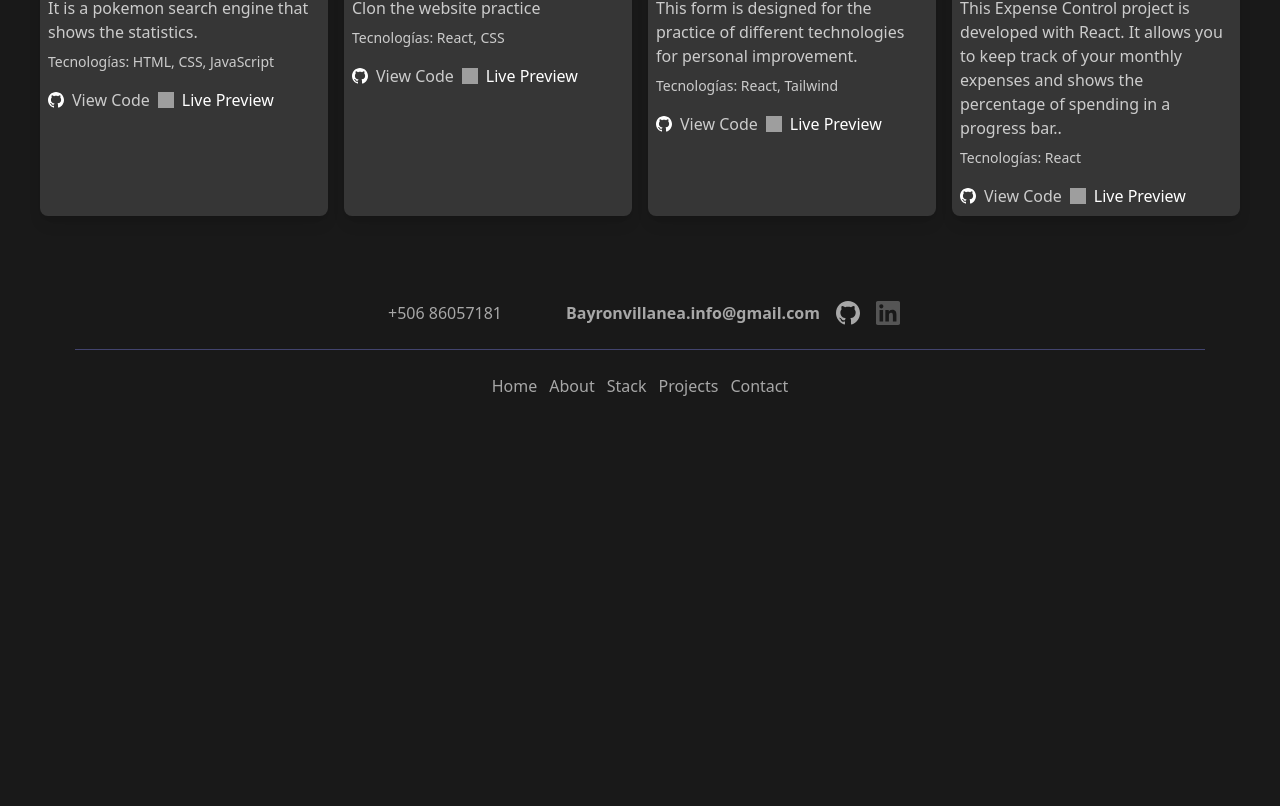
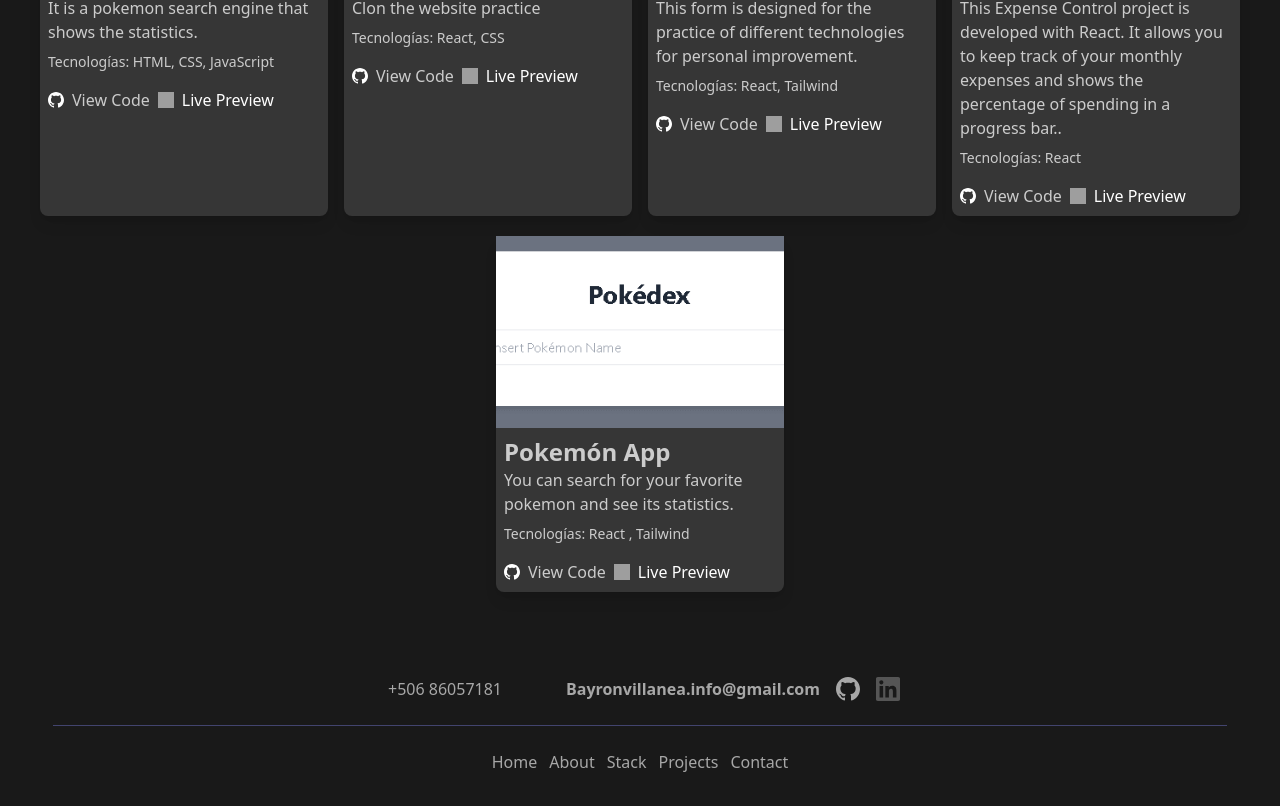
Before and after one commit to Bayronvillanea/Portfolio, a React (Vite) app: page / in a window 1280 px wide. Shown: the part 1050-1856 px from the top of the page. Before the commit the page ends 1480 px from the top, so only its background shows below. Built offline with nearby package versions, Linux system fonts and the light colour scheme; grey boxes are pictures that could not be loaded.

Commit message:
new projects

```diff
--- a/src/compontes/Projects.jsx
+++ b/src/compontes/Projects.jsx
@@ -3,6 +3,7 @@ import start from '../img/start.jpg'
 import poke from '../img/poke.png'
 import form2 from '../img/form2.png'
 import gast from '../img/gast.png'
+import POK from '../img/POK.png'
 export default function Projects() {
   const projects = [
     {
@@ -35,6 +36,14 @@ export default function Projects() {
       githubLink: 'https://github.com/Bayronvillanea/control-gastos',
       demoLink: 'https://control-gastos-ten.vercel.app/',
     },
+    {
+      title: 'Pokemón App',
+      image: POK ,
+      description: 'You can search for your favorite pokemon and see its statistics.',
+      technologies: 'React , Tailwind  ',
+      githubLink: 'https://github.com/Bayronvillanea/PokeApiReact',
+      demoLink: 'https://poke-api-react-psi.vercel.app/',
+    },
 
     // Agrega más proyectos según sea necesario
   ];
```
Also changed, not shown: src/img/POK.png (added), src/img/todo.png (added), 3 other files (tests, documents, lock files or other folders).
